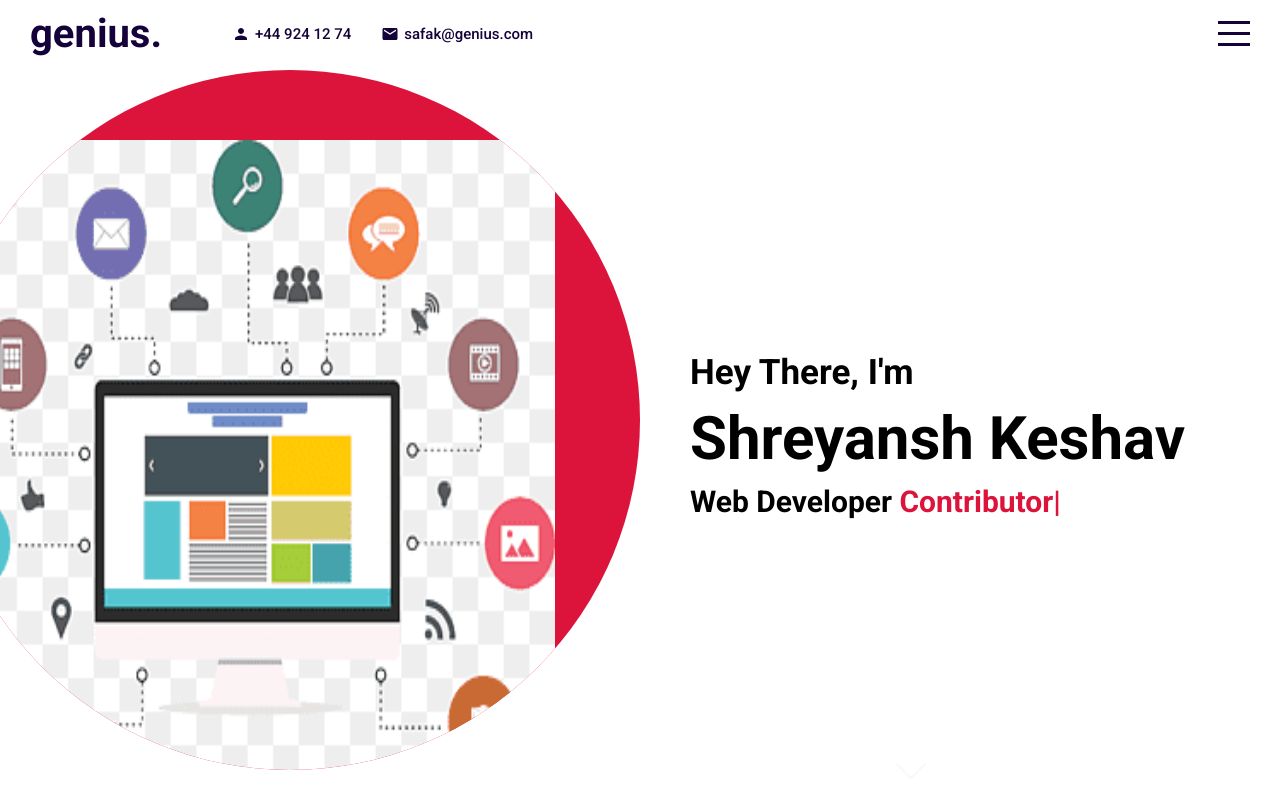
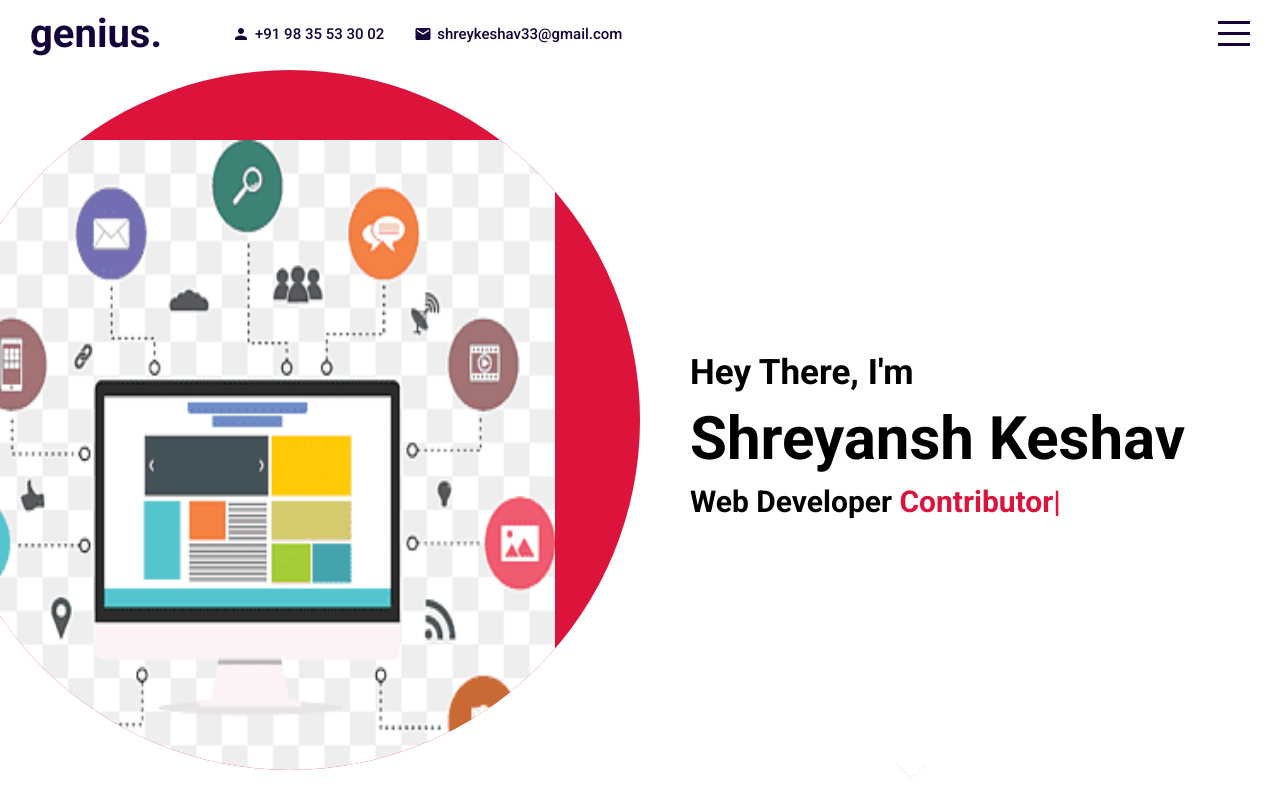
Before and after one commit to ShreyanshKeshav33/portfolio, a React (Create React App) app in the folder my-react-portfolio/: page / in a window 1280 px wide. Built offline with nearby package versions, Linux system fonts and the light colour scheme.

Commit message:
Update Topbar.jsx

```diff
--- a/my-react-portfolio/src/components/topbar/Topbar.jsx
+++ b/my-react-portfolio/src/components/topbar/Topbar.jsx
@@ -11,11 +11,11 @@ export default function Topbar({ menuOpen, setMenuOpen }) {
           </a>
           <div className="itemContainer">
             <Person className="icon" />
-            <span>+44 924 12 74</span>
+            <span>+91 98 35 53 30 02</span>
           </div>
           <div className="itemContainer">
             <Mail className="icon" />
-            <span>safak@genius.com</span>
+            <span>shreykeshav33@gmail.com</span>
           </div>
         </div>
         <div className="right">
```
